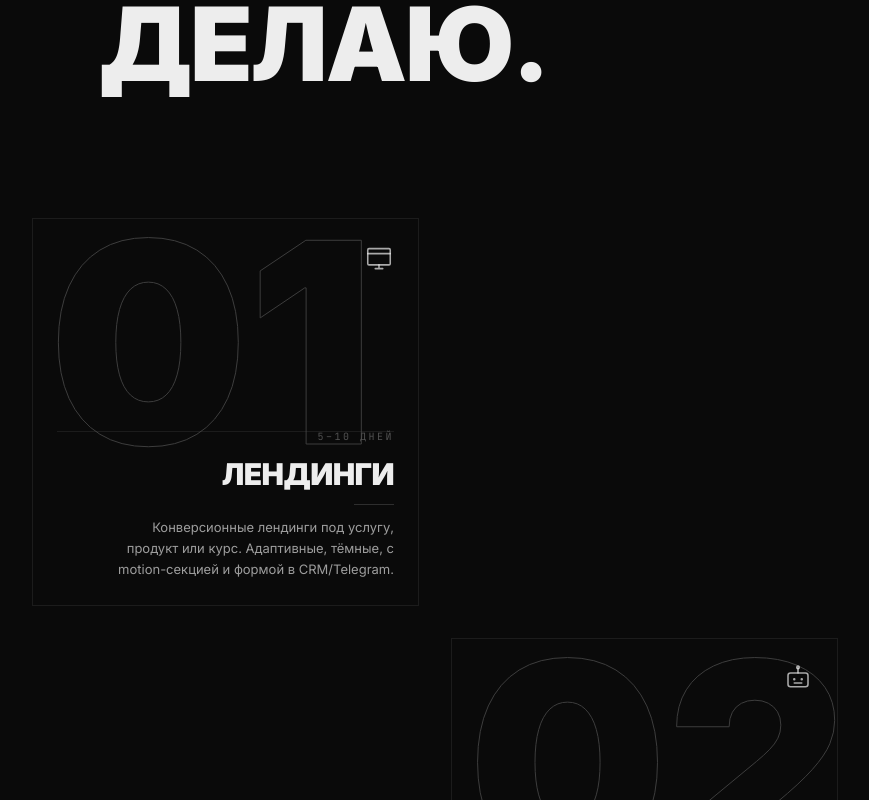
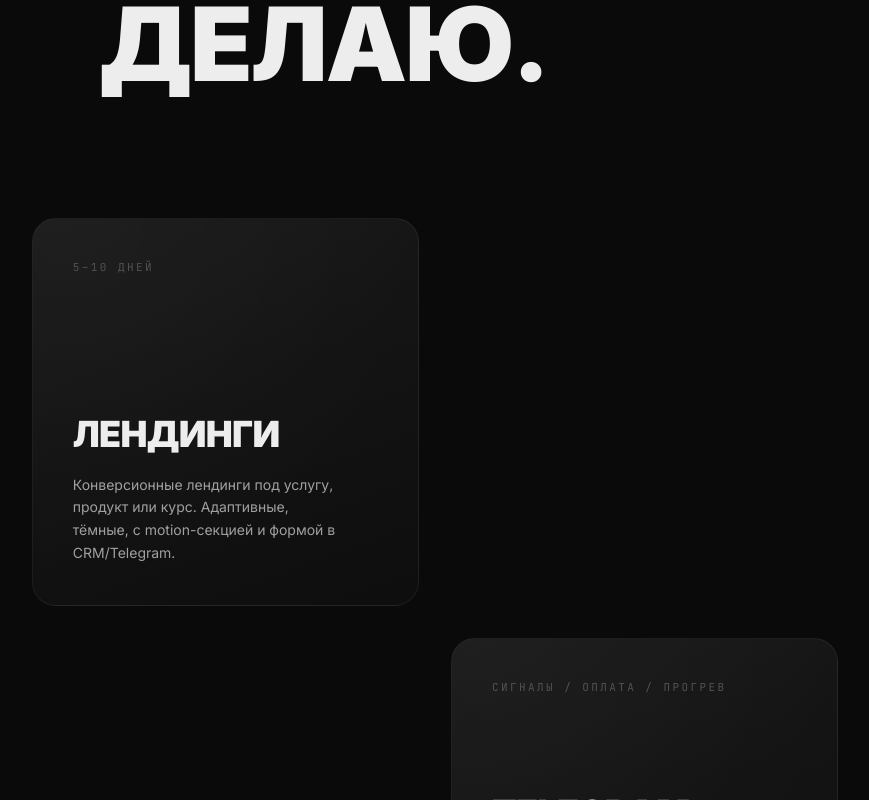
Before and after one commit to iamshouu/temat, a React (Vite) app: page / in a window 1280 px wide. Shown: the part 1220-2020 px from the top of the page, without its empty margins (237-1106 px from the left). Built offline with nearby package versions, Linux system fonts and the light colour scheme.

Commit message:
feat(services): simplify cards — rounded-3xl gray gradient, meta+title+body only, no number/icon

```diff
--- a/src/components/ServiceCard.tsx
+++ b/src/components/ServiceCard.tsx
@@ -1,67 +1,42 @@
-import type { ReactNode } from 'react'
-
 type Props = {
-  num: string
   title: string
   body: string
   sub: string
-  icon: ReactNode
 }
 
-export function ServiceCard({ num, title, body, sub, icon }: Props) {
+export function ServiceCard({ title, body, sub }: Props) {
   return (
-    <article className="group relative aspect-square w-full overflow-hidden border border-muted/25 bg-bg transition-colors duration-500 hover:border-muted">
-      {/* угол-подсветка на hover */}
+    <article
+      className="group relative aspect-square w-full overflow-hidden rounded-3xl border border-white/[0.06] p-8 md:p-10 flex flex-col justify-between transition-all duration-500 hover:border-white/15"
+      style={{
+        background:
+          'linear-gradient(160deg, #1A1A1A 0%, #131313 50%, #0E0E0E 100%)',
+      }}
+    >
+      {/* мягкая подсветка верхне-левого угла */}
       <div
         aria-hidden
-        className="pointer-events-none absolute -top-1/3 -left-1/3 h-[140%] w-[140%] opacity-0 transition-opacity duration-700 group-hover:opacity-100"
+        className="pointer-events-none absolute -top-1/4 -left-1/4 h-[150%] w-[150%] opacity-60 group-hover:opacity-100 transition-opacity duration-700"
         style={{
           background:
-            'radial-gradient(circle at 30% 30%, rgba(237,237,237,0.06), transparent 55%)',
+            'radial-gradient(circle at 25% 20%, rgba(255,255,255,0.04), transparent 55%)',
         }}
       />
 
-      {/* фоновая огромная цифра outline */}
-      <span
-        aria-hidden
-        className="pointer-events-none absolute -top-2 left-3 md:-top-4 md:left-4 select-none font-display leading-none"
-        style={{
-          fontSize: 'clamp(150px, 28vw, 280px)',
-          fontWeight: 900,
-          fontVariationSettings: '"opsz" 32, "wght" 900',
-          color: 'transparent',
-          WebkitTextStroke: '1px #3D3D3D',
-        }}
-      >
-        {num}
+      {/* мета сверху */}
+      <span className="relative z-10 font-mono text-[11px] uppercase tracking-[0.22em] text-muted">
+        {sub}
       </span>
 
-      {/* иконка в правом верхнем углу */}
-      <div className="absolute top-5 right-5 md:top-6 md:right-6 text-text/70 group-hover:text-text transition-colors duration-500">
-        {icon}
-      </div>
-
-      {/* служебная горизонтальная линия */}
-      <div
-        aria-hidden
-        className="absolute left-5 right-5 md:left-6 md:right-6 top-[55%] h-px bg-muted/25"
-      />
-
-      {/* контент в нижней части */}
-      <div className="absolute right-5 md:right-6 bottom-5 md:bottom-6 left-5 md:left-6 flex flex-col gap-3 items-end text-right">
-        <span className="font-mono text-[10px] uppercase tracking-[0.25em] text-muted">
-          {sub}
-        </span>
+      {/* заголовок + описание снизу */}
+      <div className="relative z-10 flex flex-col gap-5">
         <h3
-          className="font-display font-black uppercase tracking-[-0.02em] text-2xl md:text-3xl leading-[0.95]"
+          className="font-display font-black uppercase tracking-[-0.02em] text-3xl md:text-4xl leading-[0.95] text-text"
           style={{ fontVariationSettings: '"opsz" 24, "wght" 900' }}
         >
           {title}
         </h3>
-        <div className="h-px w-10 bg-muted/50" />
-        <p className="text-[13px] text-text/65 leading-relaxed max-w-[85%]">
-          {body}
-        </p>
+        <p className="text-sm text-text/65 leading-relaxed max-w-[88%]">{body}</p>
       </div>
     </article>
   )
--- a/src/components/Services.tsx
+++ b/src/components/Services.tsx
@@ -2,40 +2,6 @@ import { motion } from 'motion/react'
 import { SectionLabel } from './SectionLabel'
 import { TracingBeam } from './TracingBeam'
 import { ServiceCard } from './ServiceCard'
-
-const ICON_STROKE = 'currentColor'
-
-const ICONS = {
-  landing: (
-    <svg width="30" height="30" viewBox="0 0 24 24" fill="none" stroke={ICON_STROKE} strokeWidth="1.25" strokeLinecap="round" strokeLinejoin="round" aria-hidden>
-      <rect x="3" y="4.5" width="18" height="13" rx="1" />
-      <path d="M3 8.5h18" />
-      <path d="M9 20.5h6M12 17.5v3" />
-    </svg>
-  ),
-  bot: (
-    <svg width="30" height="30" viewBox="0 0 24 24" fill="none" stroke={ICON_STROKE} strokeWidth="1.25" strokeLinecap="round" strokeLinejoin="round" aria-hidden>
-      <rect x="4" y="8" width="16" height="11" rx="2" />
-      <path d="M12 4v4" />
-      <circle cx="12" cy="3.5" r="1" />
-      <path d="M9 13h.01M15 13h.01" strokeWidth="2" />
-      <path d="M9 16h6" />
-    </svg>
-  ),
-  crm: (
-    <svg width="30" height="30" viewBox="0 0 24 24" fill="none" stroke={ICON_STROKE} strokeWidth="1.25" strokeLinecap="round" strokeLinejoin="round" aria-hidden>
-      <rect x="3" y="4" width="18" height="16" />
-      <path d="M3 9h18M9 4v16M3 14h6" />
-    </svg>
-  ),
-  custom: (
-    <svg width="30" height="30" viewBox="0 0 24 24" fill="none" stroke={ICON_STROKE} strokeWidth="1.25" strokeLinecap="round" strokeLinejoin="round" aria-hidden>
-      <path d="M8 6l-5 6 5 6" />
-      <path d="M16 6l5 6-5 6" />
-      <path d="M14 4l-4 16" />
-    </svg>
-  ),
-}
 
 const SERVICES = [
   {
@@ -43,28 +9,24 @@ const SERVICES = [
     title: 'Лендинги',
     sub: '5–10 дней',
     body: 'Конверсионные лендинги под услугу, продукт или курс. Адаптивные, тёмные, с motion-секцией и формой в CRM/Telegram.',
-    icon: ICONS.landing,
   },
   {
     id: '02',
     title: 'Telegram-боты',
     sub: 'сигналы / оплата / прогрев',
     body: 'Боты для приватных каналов, подписок, авто-сигналов и серий прогрева. Платежи через Stripe / CryptoCloud / ЮKassa.',
-    icon: ICONS.bot,
   },
   {
     id: '03',
     title: 'CRM (Bitrix / amoCRM)',
     sub: 'воронки, поля, дашборды',
     body: 'Настройка под команду трейдеров: кастомные поля сделок, авто-распределение лидов, отчёты для ментора.',
-    icon: ICONS.crm,
   },
   {
     id: '04',
     title: 'Индивидуальные решения',
     sub: 'по брифу',
     body: 'Дашборды, копитрейд-системы, личные кабинеты с подпиской, парсеры рынка. Обсуждаем под задачу.',
-    icon: ICONS.custom,
   },
 ]
 
@@ -102,13 +64,7 @@ export function Services() {
             transition={{ duration: 0.6, delay: (i % 2) * 0.1 }}
             className={`w-full md:max-w-[420px] ${positions[i]}`}
           >
-            <ServiceCard
-              num={s.id}
-              title={s.title}
-              sub={s.sub}
-              body={s.body}
-              icon={s.icon}
-            />
+            <ServiceCard title={s.title} sub={s.sub} body={s.body} />
           </motion.div>
           )
         })}
```
